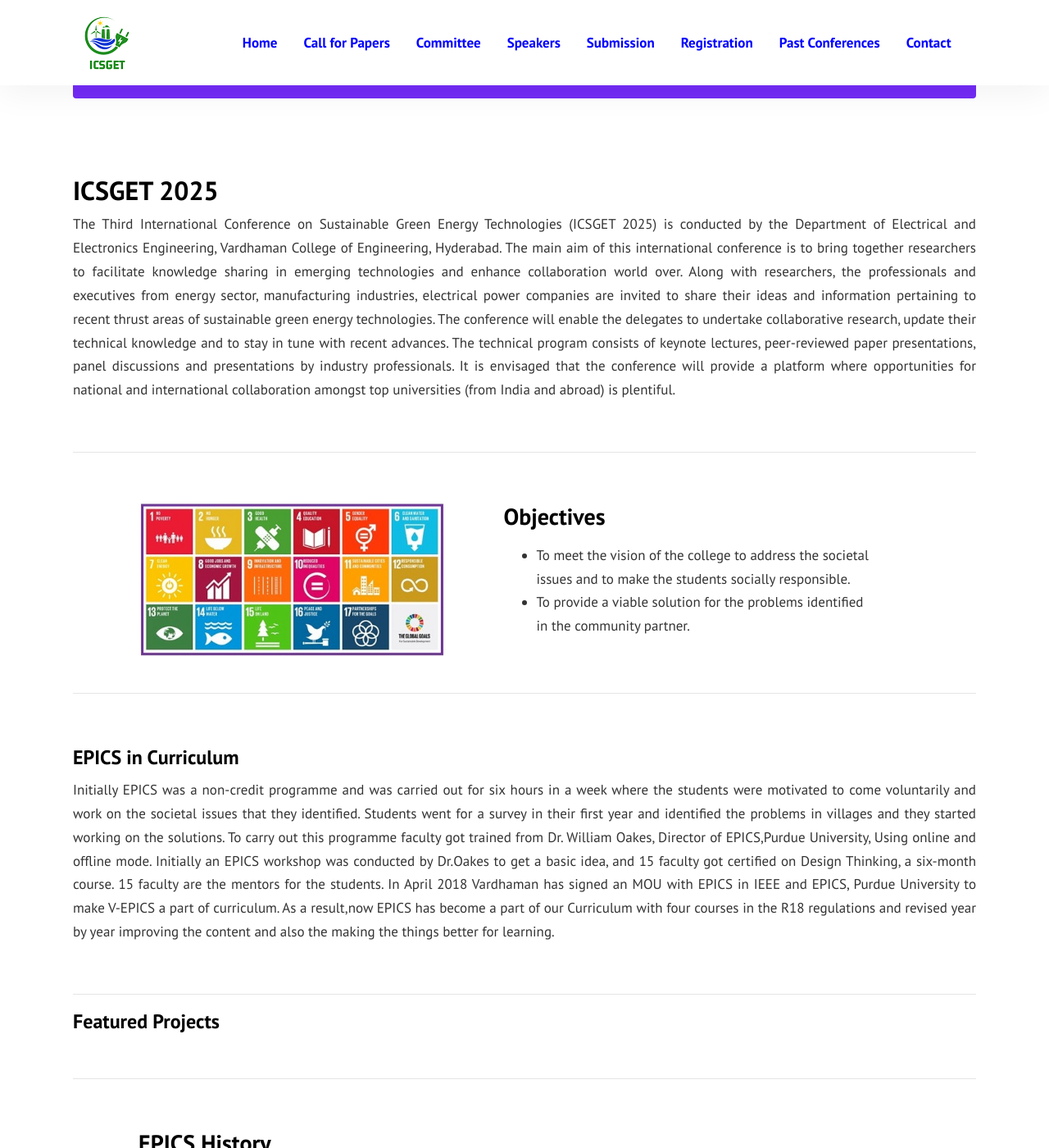
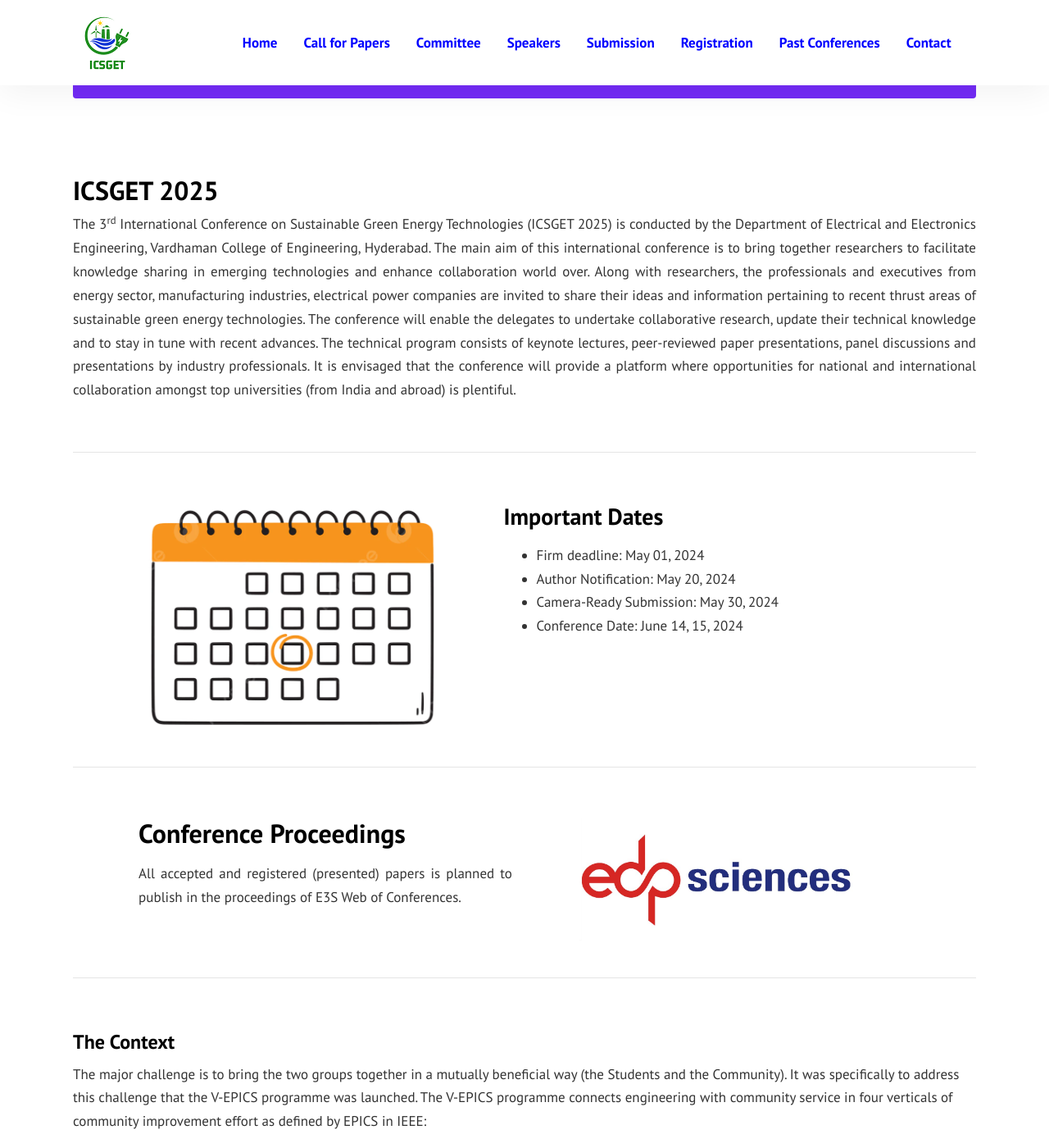
Before and after one commit to sravivarmanvce/temp, a Jekyll site: the page built from index.md, in a window 1280 px wide and 1400 px high, scrolled down 515 px. Shown: the whole window at 82% size. Built offline with Jekyll 4.4.1, drawn with Linux system fonts in a browser that asks for light colours; some of the changed text lies outside the part shown.

Commit message:
updated home page

```diff
--- a/_data/menus.yml
+++ b/_data/menus.yml
@@ -5,7 +5,7 @@
   url: ""
 
 - title: Call for Papers
-  url: "calforpapers/"
+  url: "callforpapers/"
 
 - title: Committee
   url: "committee/"
--- a/index.md
+++ b/index.md
@@ -10,9 +10,10 @@
 <div class="rounded mb-5 hero">
   <div class="row align-items-center justify-content-between">
     <div class="col-md-6">
-      <h1 class="font-weight-bold mb-4 serif-font" style="color:#fff">ICSGET 2025</h1>
-      <h2 class="mb-4" style="color:#F8931F">3rd International Conference on Sustainable Green Energy Technologies</h2>
-	  <h3 class="mb-4" style="color:#F8931F">Organized by Department of EEE, Vardhaman College of Engineering</h3>
+      <!--h1 class="font-weight-bold mb-4 serif-font" style="color:#fff">ICSGET 2025</h1-->
+      <h2 class="mb-4" style="color:#F8931F">3<sup>rd</sup> International Conference on Sustainable Green Energy Technologies (ICSGET 2025)</h2>
+	  <h3 class="mb-4" style="color:#F8931F">25 - 26 January 2025</h3>
+	  <h4 class="mb-4" style="color:#F8931F">Organized by Department of EEE, Vardhaman College of Engineering</h4>
       <a href="{{site.baseurl}}/submission" class="btn btn-dark text-white px-5 btn-lg">Submit your paper</a>
     </div>
     <div class="col-md-6 text-right pl-0 pl-lg-4">
@@ -24,7 +25,7 @@
 
 &nbsp;
 ## ICSGET 2025
-<p align="justify">The Third International Conference on Sustainable Green Energy Technologies (ICSGET 2025) is conducted by the Department of Electrical and Electronics Engineering, Vardhaman College of Engineering, Hyderabad. The main aim of this international conference is to bring together researchers to facilitate knowledge sharing in emerging technologies and enhance collaboration world over. Along with researchers, the professionals and executives from energy sector, manufacturing industries, electrical power companies are invited to share their ideas and information pertaining to recent thrust areas of sustainable green energy technologies. The conference will enable the delegates to undertake collaborative research, update their technical knowledge and to stay in tune with recent advances. The technical program consists of keynote lectures, peer-reviewed paper presentations, panel discussions and presentations by industry professionals. It is envisaged that the conference will provide a platform where opportunities for national and international collaboration amongst top universities (from India and abroad) is plentiful.</p>
+<p align="justify">The 3<sup>rd</sup> International Conference on Sustainable Green Energy Technologies (ICSGET 2025) is conducted by the Department of Electrical and Electronics Engineering, Vardhaman College of Engineering, Hyderabad. The main aim of this international conference is to bring together researchers to facilitate knowledge sharing in emerging technologies and enhance collaboration world over. Along with researchers, the professionals and executives from energy sector, manufacturing industries, electrical power companies are invited to share their ideas and information pertaining to recent thrust areas of sustainable green energy technologies. The conference will enable the delegates to undertake collaborative research, update their technical knowledge and to stay in tune with recent advances. The technical program consists of keynote lectures, peer-reviewed paper presentations, panel discussions and presentations by industry professionals. It is envisaged that the conference will provide a platform where opportunities for national and international collaboration amongst top universities (from India and abroad) is plentiful.</p>
 &nbsp;
 
 ---
@@ -33,14 +34,16 @@
 <div class="container">
 	<div class="row justify-content-between">
 		<div class="col-lg-5 d-flex align-items-center justify-content-center about-img">
-			<img alt="SDG" src="assets/images/sdg.jpg">
+			<img alt="SDG" src="assets/images/dates.png">
 		</div>
 		<div class="col-lg-6 pt-5 pt-lg-0">
-			<h3>Objectives</h3>
+			<h3>Important Dates</h3>
 			<p></p>
 			<ul>
-				<li>To meet the vision of the college to address the societal issues and to make the students socially responsible.</li>
-				<li>To provide a viable solution for the problems identified in the community partner.</li>
+			<li>Firm deadline: May 01, 2024</li>
+			<li>Author Notification: May 20, 2024</li>
+			<li>Camera-Ready Submission: May 30, 2024</li>
+			<li>Conference Date: June 14, 15, 2024</li>
 			</ul>
 		</div>
 	</div>
@@ -50,28 +53,15 @@
 ---
 
 &nbsp;
-#### EPICS in Curriculum
-<p align="justify">Initially EPICS was a non-credit programme and was carried out for six hours in a week where the students were motivated to come voluntarily and work on the societal issues that they identified. Students went for a survey in their first year and identified the problems in villages and they started working on the solutions. To carry out this programme faculty got trained from Dr. William Oakes, Director of EPICS,Purdue University, Using online and offline mode. Initially an EPICS workshop was conducted by Dr.Oakes to get a basic idea, and 15 faculty got certified on Design Thinking, a six-month course. 15 faculty are the mentors for the students. In April 2018 Vardhaman has signed an MOU with EPICS in IEEE and EPICS, Purdue University to make V-EPICS a part of curriculum. As a result,now EPICS has become a part of our Curriculum with four courses in the R18 regulations and revised year by year improving the content and also the making the things better for learning.</p>
-&nbsp;
-
----
-
-#### Featured Projects
-
-&nbsp;
-
----
-
-&nbsp;
 <div class="container">
 	<div class="row justify-content-between">
 		<div class="col-lg-6 pt-5 pt-lg-0">
-			<h3>EPICS History</h3>
+			<h2>Conference Proceedings</h2>
 			<p></p>
-			<p align="justify">EPICS stands for Engineering Projects in Community Service. The program was founded in 1995 at <a href="https://engineering.purdue.edu/EPICS/"  target="_blank"> Purdue University</a>. It was created to meet a two-fold challenge: providing community service organizations with technology they need to improve and deliver services, and providing undergraduate students with educational experiences to broaden their skills. The program has now spread to universities throughout the United States and abroad, as well several K-12 programs.</p>
+			<p align="justify">All accepted and registered (presented) papers is planned to publish in the proceedings of E3S Web of Conferences.</p>
 		</div>
 		<div class="col-lg-5 d-flex align-items-center justify-content-center about-img">
-			<img alt="Purdue" src="assets/images/purdue_univ.jpg">
+			<img alt="Purdue" src="assets/images/edp.png">
 		</div>
 
 	</div>
@@ -118,27 +108,3 @@
 &nbsp;
 
 ---
-
-&nbsp;
-
-#### Collaborations and Community Partners
-
-<p align="justify">
-<div class="row">
-  <div class="column">
-    <img src="assets/images/purdue.png" alt="Purdue University" style="height:40%">
-  </div>
-  <div class="column">
-    <img src="assets/images/ieee.png" alt="EPICS in IEEE" style="height:40%">
-  </div>
-  <div class="column">
-    <img src="assets/images/iucee.png" alt="IUCEE" style="height:40%">
-  </div>
-  <div class="column">
-    <img src="assets/images/unnat.png" alt="Unnat Bharat Abhiyan" style="height:40%">
-  </div>
-  <div class="column">
-    <img src="assets/images/pallesrujana.png" alt="Palle Srujana" style="height:40%">
-  </div>
-</div>
-</p>
```
Also changed, not shown: pages/callforpapers.md (+36 -1 lines), assets/images/dates.png (added), assets/images/edp.png (added).
